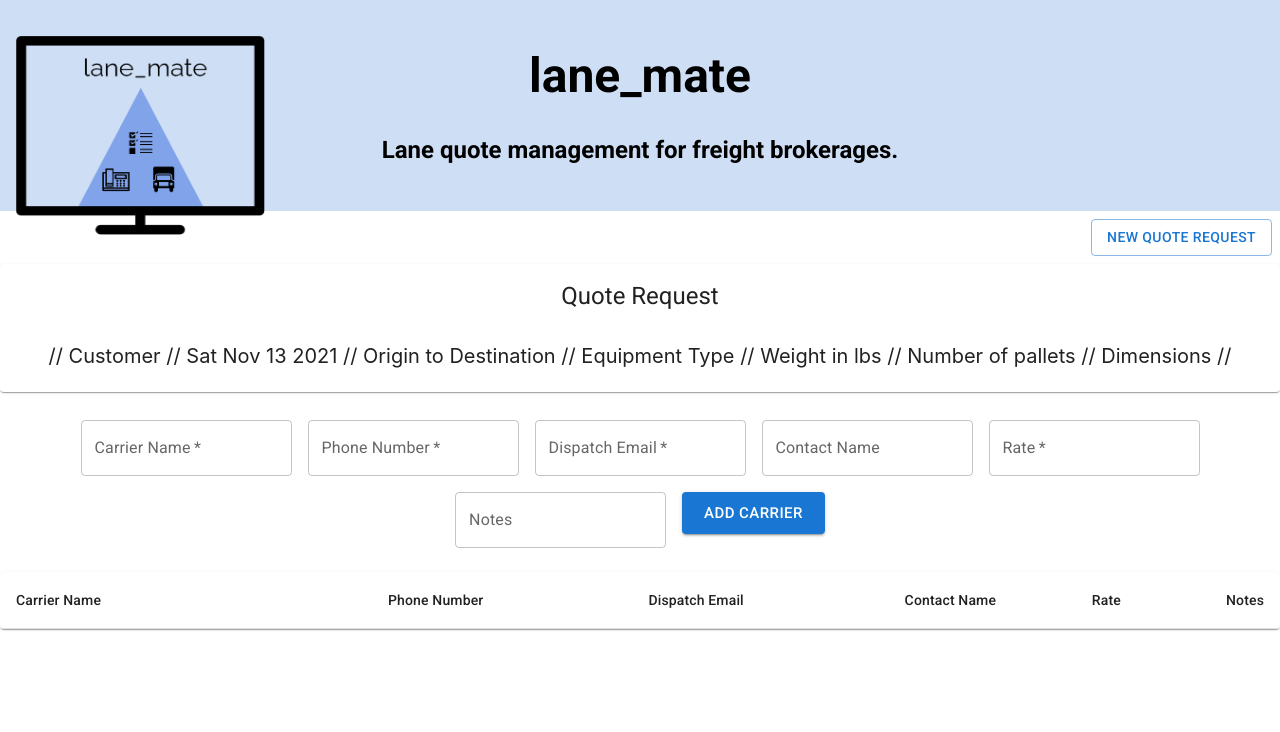
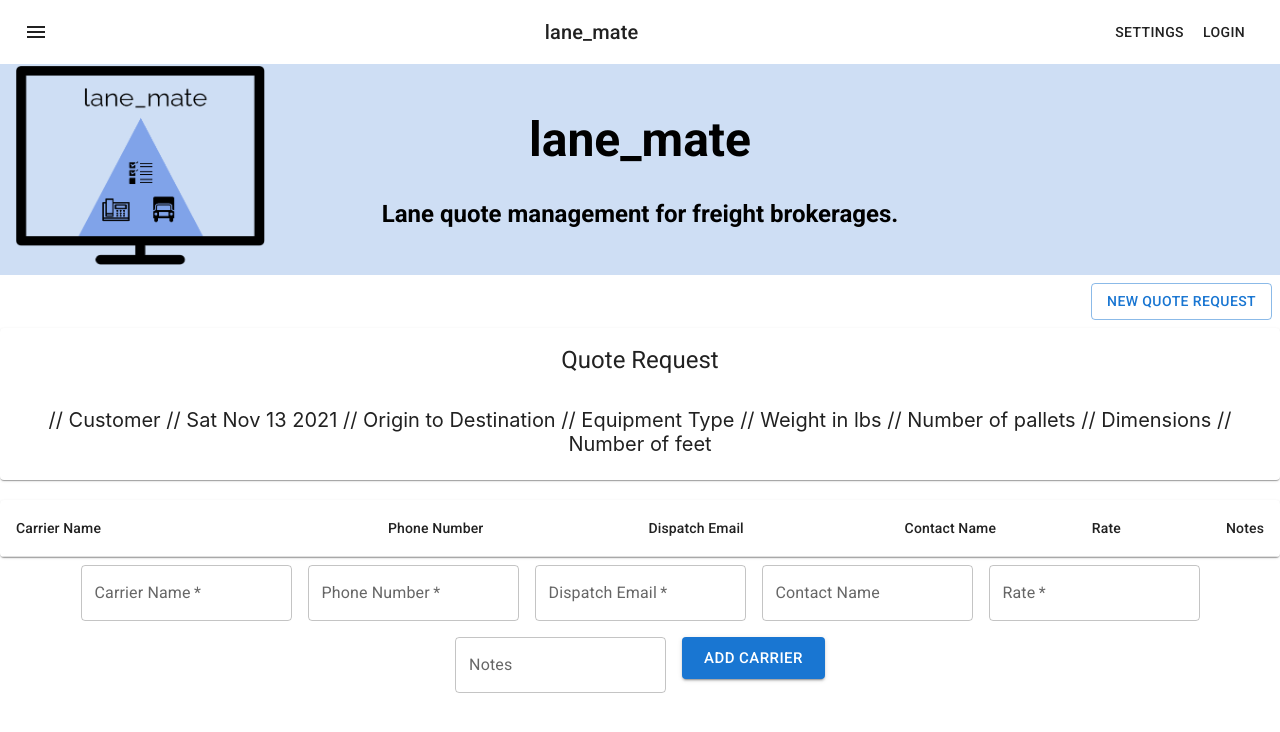
Before and after one commit to LenLeonard/lane_mate, a React (Create React App) app in the folder lane_mate_frontend/: page / in a window 1280 px wide. Shown: the top 732 px of the page. Built offline with nearby package versions, Linux system fonts and the light colour scheme.

Commit message:
jan 8 update

```diff
--- a/lane_mate_frontend/package.json
+++ b/lane_mate_frontend/package.json
@@ -6,6 +6,7 @@
     "@emotion/react": "^11.5.0",
     "@emotion/styled": "^11.3.0",
     "@material-ui/core": "^4.12.3",
+    "@mui/icons-material": "^5.1.1",
     "@mui/material": "^5.1.0",
     "@testing-library/jest-dom": "^5.15.0",
     "@testing-library/react": "^11.2.7",
--- a/lane_mate_frontend/src/App.css
+++ b/lane_mate_frontend/src/App.css
@@ -30,7 +30,7 @@
 .header img {
   position: absolute;
   left: 15px;
-  top: 35px;
+  top: 65px;
 }
 
 .laneCardText {
--- a/lane_mate_frontend/src/App.js
+++ b/lane_mate_frontend/src/App.js
@@ -1,5 +1,6 @@
 import "./App.css";
 import CarrierTable from "./CarrierTable";
+import TopBar from "./TopBar";
 
 import Header from "./Header";
 import FormDialog from "./Dialog";
@@ -7,9 +8,9 @@ import FormDialog from "./Dialog";
 function App() {
   return (
     <div className="App">
+      <TopBar />
       <Header />
       <FormDialog />
-
       <br />
       <CarrierTable />
     </div>
--- a/lane_mate_frontend/src/CarrierTable.js
+++ b/lane_mate_frontend/src/CarrierTable.js
@@ -9,8 +9,10 @@ import Paper from "@mui/material/Paper";
 import Box from "@mui/material/Box";
 import { TextField } from "@mui/material";
 import Button from "@mui/material/Button";
-import { useEffect } from "react";
+import { useState } from "react";
 import { Controller, useForm } from "react-hook-form";
+
+// This function takes in the data from the form and creates an object corresponding to the carrier and rate information entered
 
 function createData(
   carrierName,
@@ -23,88 +25,43 @@ function createData(
   return { carrierName, phoneNumber, dispatchEmail, contactName, rate, notes };
 }
 
+//rows is an array of objects that correspond to the data in the table
 const rows = [];
 
+// This is the component that renders the table
 export default function CarrierTable() {
-  const { handleSubmit, errors, control } = useForm();
+  const { register, handleSubmit, errors, control } = useForm();
 
-  // Temp. Remove this when you handle the errors :)
-  useEffect(() => {
-    if (errors) console.error(errors);
-  }, [errors])
+  const [carrierName, setCarrierName] = useState("");
+  const [phoneNumber, setPhoneNumber] = useState("");
+  const [dispatchEmail, setDispatchEmail] = useState("");
+  const [contactName, setContactName] = useState("");
+  const [rate, setRate] = useState("");
+  const [notes, setNotes] = useState("");
 
-  const createNewEntryOnSubmit = (e) => {
-    console.log(e);
+  // This function is called when the user submits the form. newEntry is an object created from the state of each of the form fields
+
+  const createNewEntryOnSubmit = () => {
+    const newEntry = createData(
+      carrierName,
+      phoneNumber,
+      dispatchEmail,
+      contactName,
+      rate,
+      notes
+    );
+    console.log(newEntry);
+    rows.push(newEntry);
+    setCarrierName("");
+    setPhoneNumber("");
+    setDispatchEmail("");
+    setContactName("");
+    setRate("");
+    setNotes("");
   };
 
   return (
     <div>
-      <Box
-        component="form"
-        onSubmit={handleSubmit(createNewEntryOnSubmit)}
-        sx={{
-          "& > :not(style)": { m: 1 },
-        }}
-        noValidate
-        autoComplete="off"
-      >
-        <Controller
-          name="carrierName"
-          control={control}
-          defaultValue=""
-          rules={{ required: true, minLength: 2, maxLength: 5 }}
-          render={({ field: { onChange, value } }) => (
-            <TextField
-              value={value}
-              onChange={onChange}
-              label="Carrier Name"
-              variant="outlined"
-              margin="normal"
-              color="secondary"
-              required
-            />
-          )}
-        />
-        <TextField
-          label="Phone Number"
-          variant="outlined"
-          margin="normal"
-          color="secondary"
-          required
-        />
-        <TextField
-          label="Dispatch Email"
-          variant="outlined"
-          margin="normal"
-          color="secondary"
-          required
-        />
-        <TextField
-          label="Contact Name"
-          variant="outlined"
-          margin="normal"
-          color="secondary"
-        />
-        <TextField
-          label="Rate"
-          variant="outlined"
-          margin="normal"
-          color="secondary"
-          required
-        />
-        <TextField
-          label="Notes"
-          variant="outlined"
-          margin="normal"
-          color="secondary"
-          multilinerows="4"
-        />
-
-        <Button variant="contained" color="primary" type="submit" size="large">
-          Add Carrier
-        </Button>
-      </Box>
-      <p></p>
       <div>
         <TableContainer component={Paper}>
           <Table sx={{ minWidth: 650 }} aria-label="simple table">
@@ -138,6 +95,89 @@ export default function CarrierTable() {
           </Table>
         </TableContainer>
       </div>
+      <div>
+        <form onSubmit={handleSubmit(createNewEntryOnSubmit)}>
+          <Box
+            sx={{
+              "& > :not(style)": { m: 1 },
+            }}
+            noValidate
+            autoComplete="on"
+          >
+            <Controller
+              name="carrierName"
+              control={control}
+              defaultValue=""
+              onChange={(e) => setCarrierName(e.target.value)}
+              render={({ field: { onChange, value } }) => (
+                <TextField
+                  value={value}
+                  onChange={onChange}
+                  label="Carrier Name"
+                  variant="outlined"
+                  margin="normal"
+                  color="secondary"
+                  required
+                />
+              )}
+            />
+
+            <TextField
+              value={phoneNumber}
+              onChange={(e) => setPhoneNumber(e.target.value)}
+              label="Phone Number"
+              variant="outlined"
+              margin="normal"
+              color="secondary"
+              required
+            />
+            <TextField
+              value={dispatchEmail}
+              onChange={(e) => setDispatchEmail(e.target.value)}
+              label="Dispatch Email"
+              variant="outlined"
+              margin="normal"
+              color="secondary"
+              required
+            />
+            <TextField
+              value={contactName}
+              onChange={(e) => setContactName(e.target.value)}
+              label="Contact Name"
+              variant="outlined"
+              margin="normal"
+              color="secondary"
+            />
+            <TextField
+              value={rate}
+              onChange={(e) => setRate(e.target.value)}
+              label="Rate"
+              variant="outlined"
+              margin="normal"
+              color="secondary"
+              required
+            />
+            <TextField
+              value={notes}
+              onChange={(e) => setNotes(e.target.value)}
+              label="Notes"
+              variant="outlined"
+              margin="normal"
+              color="secondary"
+              multilinerows="4"
+            />
+
+            <Button
+              variant="contained"
+              color="primary"
+              type="submit"
+              size="large"
+            >
+              Add Carrier
+            </Button>
+          </Box>
+        </form>
+      </div>
     </div>
   );
 }
--- a/lane_mate_frontend/src/Dialog.js
+++ b/lane_mate_frontend/src/Dialog.js
@@ -9,8 +9,11 @@ import DialogTitle from "@mui/material/DialogTitle";
 import { useState } from "react";
 import QuoteCard from "./QuoteCard";
 import { CardActions } from "@mui/material";
+import { useForm } from "react-hook-form";
 
 export default function FormDialog() {
+  const { register, errors } = useForm();
+
   const [quoteNumber, setQuoteNumber] = useState(1);
   const [customerName, setCustomerName] = useState("");
   const [origin, setOrigin] = useState("");
@@ -19,6 +22,7 @@ export default function FormDialog() {
   const [weight, setWeight] = useState("");
   const [numberOfPallets, setNumberOfPallets] = useState("");
   const [dimensions, setDimensions] = useState("");
+  const [numberOfFeet, setNumberOfFeet] = useState("");
   const quoteDate = new Date().toDateString();
 
   const [quoteObject, setQuoteObject] = useState({
@@ -31,6 +35,7 @@ export default function FormDialog() {
     weight: "Weight in",
     numberOfPallets: "Number of ",
     dimensions: "Dimensions",
+    numberOfFeet: "Number of ",
   });
 
   function createQuoteObject(
@@ -42,7 +47,8 @@ export default function FormDialog() {
     equipmentType,
     weight,
     numberOfPallets,
-    dimensions
+    dimensions,
+    numberOfFeet
   ) {
     return {
       quoteNumber: "# " + quoteNumber,
@@ -54,6 +60,7 @@ export default function FormDialog() {
       weight: weight,
       numberOfPallets: numberOfPallets,
       dimensions: dimensions,
+      numberOfFeet: numberOfFeet,
     };
   }
 
@@ -79,7 +86,8 @@ export default function FormDialog() {
       equipmentType,
       weight,
       numberOfPallets,
-      dimensions
+      dimensions,
+      numberOfFeet
     );
 
     setQuoteObject(newQuoteObject);
@@ -174,6 +182,16 @@ export default function FormDialog() {
               type="outline"
               variant="standard"
             />
+            <TextField
+              value={numberOfFeet}
+              onChange={(e) => setNumberOfFeet(e.target.value)}
+              autoFocus
+              margin="dense"
+              id="name"
+              label="Number of Feet"
+              type="outline"
+              variant="standard"
+            />
           </DialogContent>
           <DialogActions>
             <Button onClick={handleClose}>Cancel</Button>
@@ -181,7 +199,7 @@ export default function FormDialog() {
           </DialogActions>
         </Dialog>
       </div>
-      <QuoteCard quote={quoteObject} />
+      <QuoteCard {...quoteObject} />
     </div>
   );
 }
--- a/lane_mate_frontend/src/QuoteCard.js
+++ b/lane_mate_frontend/src/QuoteCard.js
@@ -2,23 +2,24 @@ import Card from "@material-ui/core/Card";
 import CardContent from "@material-ui/core/CardContent";
 import CardHeader from "@material-ui/core/CardHeader";
 
-export default function QuoteCard(props) {
-  const customer = props.quote.customerName;
-  const quoteDate = props.quote.quoteDate;
-  const quoteNumber = props.quote.quoteNumber;
-  const destination = props.quote.destination;
-  const origin = props.quote.origin;
-  const equipment = props.quote.equipmentType;
-  const weight = props.quote.weight;
-  const numberOfPallets = props.quote.numberOfPallets;
-  const dimensions = props.quote.dimensions;
-
+export default function QuoteCard({
+  dimensions,
+  numberOfFeet,
+  numberOfPallets,
+  origin,
+  destination,
+  quoteNumber,
+  quoteDate,
+  customerName,
+  equipmentType,
+  weight,
+}) {
   return (
     <Card>
       <CardHeader title={"Quote Request " + quoteNumber} />
       <CardContent>
         <span className="laneCardText" title="Customer">
-          {"// " + customer + " //"}
+          {"// " + customerName + " //"}
         </span>
         <span className="laneCardText" title="Date of Quote">
           {" " + quoteDate + " // "}
@@ -30,7 +31,7 @@ export default function QuoteCard(props) {
           {" " + destination + " // "}
         </span>
         <span className="laneCardText" title="Equipment Type">
-          {" " + equipment + " // "}
+          {" " + equipmentType + " // "}
         </span>
         <span className="laneCardText" title="Weight in Pounds">
           {" " + weight + " lbs // "}
@@ -41,6 +42,9 @@ export default function QuoteCard(props) {
         <span className="laneCardText" title="Dimensions">
           {" " + dimensions + " // "}
         </span>
+        <span className="laneCardText" title="Number of Feet">
+          {" " + numberOfFeet + " feet"}
+        </span>
       </CardContent>
     </Card>
   );
--- /dev/null
+++ b/lane_mate_frontend/src/Search.js
@@ -0,0 +1 @@
+import { Search } from "@mui/icons-material";
--- /dev/null
+++ b/lane_mate_frontend/src/TopBar.js
@@ -0,0 +1,33 @@
+import * as React from "react";
+import AppBar from "@mui/material/AppBar";
+import Box from "@mui/material/Box";
+import Toolbar from "@mui/material/Toolbar";
+import Typography from "@mui/material/Typography";
+import Button from "@mui/material/Button";
+import IconButton from "@mui/material/IconButton";
+import MenuIcon from "@mui/icons-material/Menu";
+
+export default function ButtonAppBar() {
+  return (
+    <Box sx={{ flexGrow: 1 }}>
+      <AppBar position="static">
+        <Toolbar>
+          <IconButton
+            size="large"
+            edge="start"
+            color="inherit"
+            aria-label="menu"
+            sx={{ mr: 2 }}
+          >
+            <MenuIcon />
+          </IconButton>
+          <Typography variant="h6" component="div" sx={{ flexGrow: 1 }}>
+            lane_mate
+          </Typography>
+          <Button color="inherit">Settings</Button>
+          <Button color="inherit">Login</Button>
+        </Toolbar>
+      </AppBar>
+    </Box>
+  );
+}
```
Also changed, not shown: 1 other file (tests, documents, lock files or other folders).
